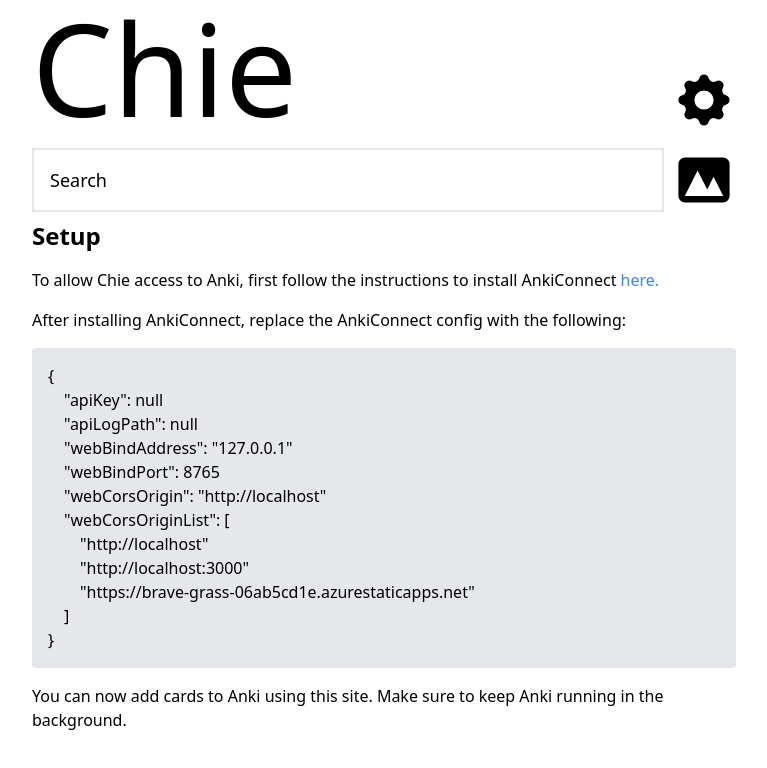
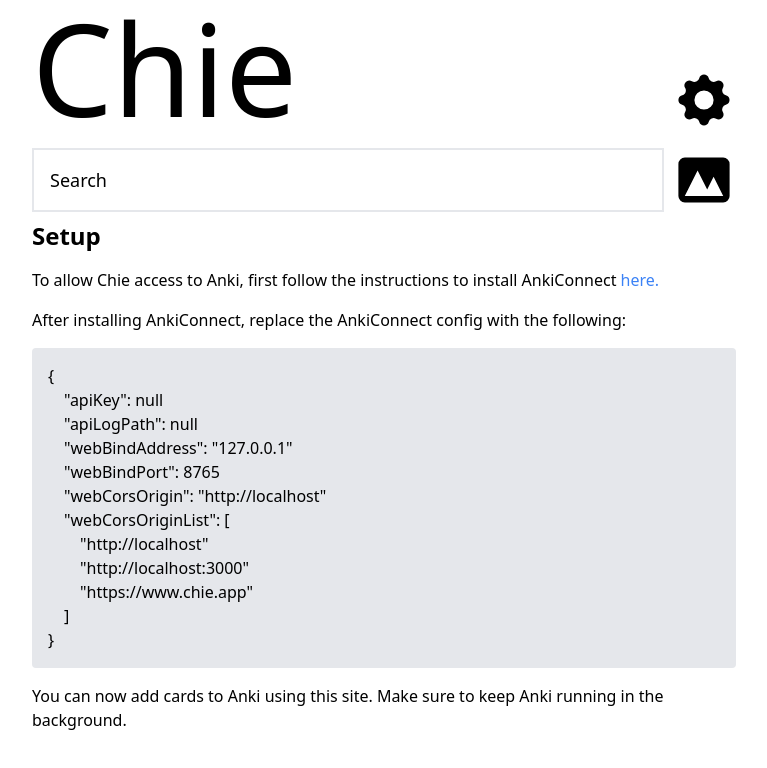
Before and after one commit to MichaelMauriceLee/chie-old, a Next.js app in the folder client-app/: page / in a window 1280 px wide. Shown: the top 768 px of the page, without its empty margins (256-1023 px from the left). Built offline with nearby package versions, Linux system fonts and the light colour scheme.

Commit message:
Updated domain name

```diff
--- a/client-app/components/Info.tsx
+++ b/client-app/components/Info.tsx
@@ -22,7 +22,7 @@
       <div>&emsp;&quot;webCorsOriginList&quot;: [</div>
       <div>&emsp;&emsp;&quot;http://localhost&quot;</div>
       <div>&emsp;&emsp;&quot;http://localhost:3000&quot;</div>
-      <div>&emsp;&emsp;&quot;https://brave-grass-06ab5cd1e.azurestaticapps.net&quot;</div>
+      <div>&emsp;&emsp;&quot;https://www.chie.app&quot;</div>
       <div>&emsp;]</div>
       <div>&#125;</div>
     </div>
```
Also changed, not shown: 1 other file (tests, documents, lock files or other folders).
